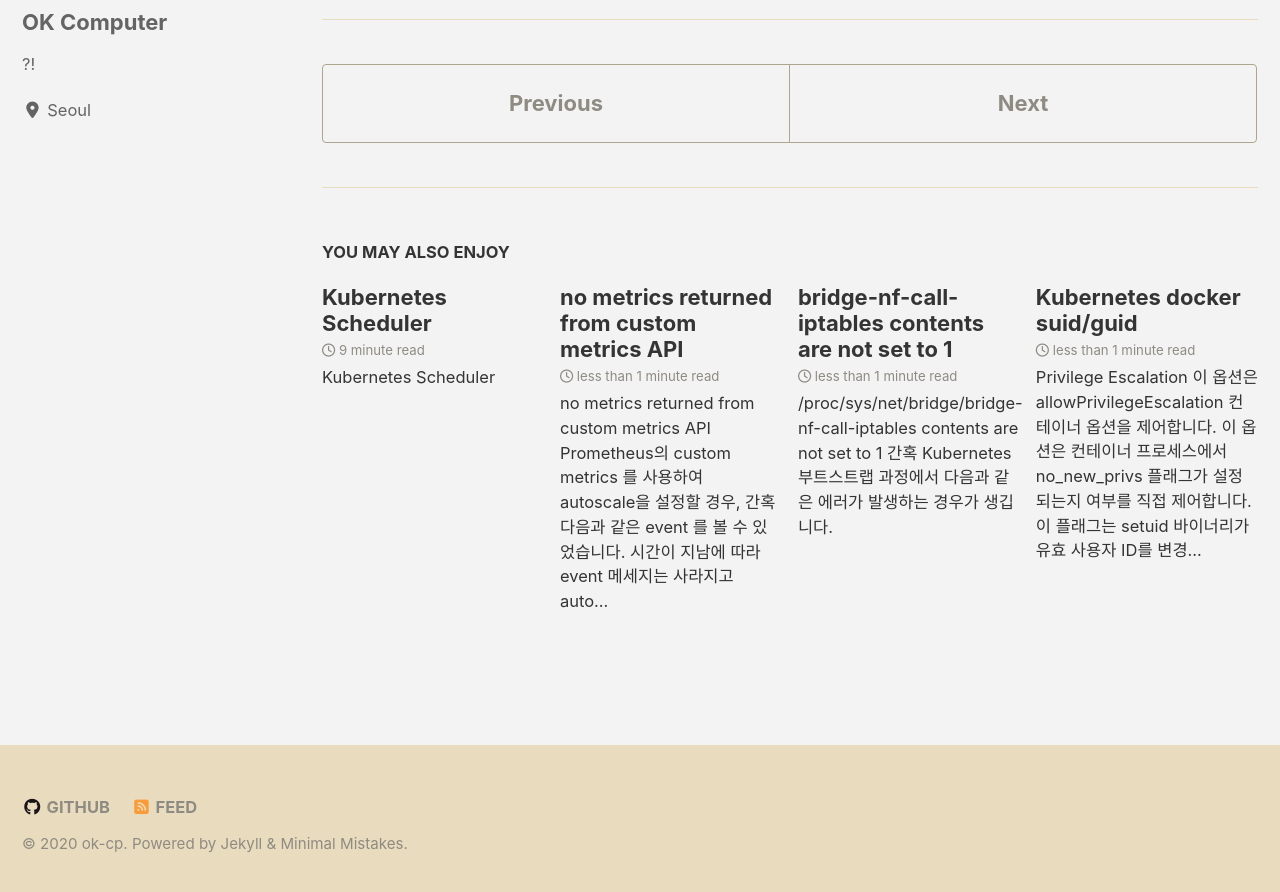
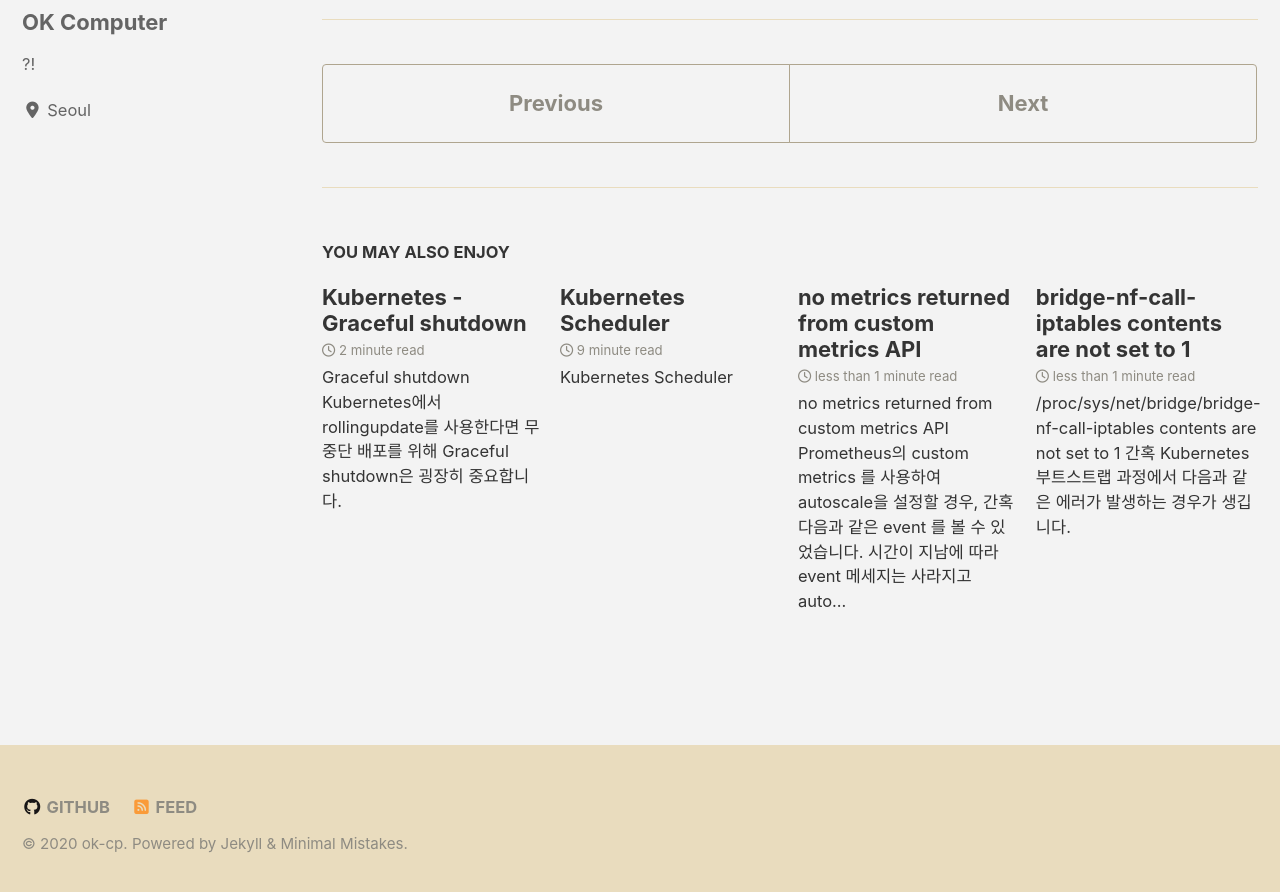
Before and after one commit to ok-cp/ok-cp.github.io, a Jekyll site: the page built from _posts/2020-06-02-optimizing-coredns.md, in a window 1280 px wide and 900 px high, scrolled down 1429 px. Shown: the top 892 px of the window. Built offline with Jekyll 4.4.1, drawn with Linux system fonts in a browser that asks for light colours; cached includes are drawn as plain includes; nearby versions of some CDN libraries; part of the change alters nothing that is shown.

Commit message:
gracefulshutdown

````diff
--- a/_posts/2020-06-27-k8s-scheduler.md
+++ b/_posts/2020-06-27-k8s-scheduler.md
@@ -15,7 +15,14 @@ tags:
 4. kubelet은 Pod를 실행하고 노드에서 실행합니다.
 
 ## Kubernetes 가 올바른 노드를 찾는 방법
-Perhaps the hardest part of the above steps is when the Scheduler decides which node it should select for running the pod. Indeed, this part takes the most work as there are several algorithms that the Scheduler must use to make this decision. Some of those algorithms depend on user-supplied options, while Kubernetes itself calculates others. They can be explained like a set of questions that the Scheduler asks the node to decide it.
+Scheduler는 결정을 하기 위해 사용하는 알고리즘이 있습니다.
+
+### Pod를 실행하기 위해서는 조건이 있습니다.
+만약 높은 CPU, Memory 사용량의 Pod가 있다면 노드에 과부하가 걸릴 수 있습니다.
+Scheduler는 배치할 포드가 있으면 노드에 필요한 자원이 있는지 여부를 판별하게 됩니다.
+Pod가 요청한 Memory가 충분하지 않은 노드에 Pod가 배포된 경우 호스팅된 응용 프로그램이 예기치 않게 작동하거나 심지어 충돌 할 수 있습니다.
+대부분 Kubernetes의 결정이 올바를 수 있지만 때때로 사용자는 Kubernetes를 대신 결정을 내려야합니다.
+
 
 Magalix trial
 Do You Have What it Takes To Run This Pod (Predicate)?
--- /dev/null
+++ b/_posts/2020-06-30-k8s-graceful-shutdown.md
@@ -0,0 +1,96 @@
+---
+title: "Kubernetes - Graceful shutdown"
+date: 2020-06-30 18:26:28 +0900
+categories: Container
+classes: wide
+tags:
+  - Kubernetes
+
+---
+## Graceful shutdown
+Kubernetes에서 rollingupdate를 사용한다면 무중단 배포를 위해 Graceful shutdown은 굉장히 중요합니다.
+
+### Pod lifecycle
+Pod 종료됨과 동시에 Service의 Endpoint 목록에서 삭제되며 새로운 request/response를 중지하게 됩니다.
+배포 프로세스 중 다운 타임을 피하려면 Pod가 종료되기 전, 애플리케이션이 정상적으로 종료되어야합니다.
+
+Pod가 종료되기 까지 기본적으로 30초가 주어집니다. 30초가 지나면 Pod의 모든 프로세스가로 종료됩니다.
+종료되기 전에 응용 프로그램은 모든 요청을 완료해야합니다.
+
+[그림]
+
+Endpoint에서 Pod를 제거하고 SIGTERM 신호를 보내는 것은 순차적이 아니라 동시에 발생합니다.
+하지만, Ingress Controller는 약간의 지연으로 업데이트된 Endpoint 목록을 가져오고 새 트래픽은 계속 Pod로 전송하게 되고 클라이언트가 Pod의 종료시 5XX 오류를 얻게 됩니다.
+HTTP 애플리케이션의 경우에는 response Header에 Connection: close 을 보내면 됩니다.
+
+
+### NGINX Test
+Nginx의 경우, master proccess와 worker를  nginx -s <SIGNAL> 명령어를 통해 프로세스를 즉시 종료할 수 있습니다.
+Nginx Pod의 Graceful shutdown을 위해 SIGNAL를 보내는 명령을 preStop에 추가해야합니다.
+
+```yaml
+lifecycle:
+      preStop :
+        exec :
+          command :
+          -/usr/sbin/nginx
+          --s
+          -quit
+```
+
+#### Nginx Container log
+```bash
+2018/01/25 13:58:31 [notice] 1#1: signal 3 (SIGQUIT) received, shutting down
+2018/01/25 13:58:31 [notice] 11#11: gracefully shutting down
+```
+NGINX는 요청이 완료 될 때까지 기다렸다가 프로세스를 종료합니다.
+
+#### 적용시 발생하는 이슈
+여러 경우에 NGINX가 SIGTERM대신에 전송 될 때 이상한 문제가 발생했습니다 SIGQUIT. 그로 인해 요청이 정상적으로 완료되지 않았습니다.
+불행히도 우리는이 이상한 행동의 원인이 무엇인지 알 수 없었습니다.
+NGINX 컨테이너의 로그에서“ 5 번 소켓에 열린 소켓 # 10이 남았습니다 ”와 같은 메시지 가 표시되고 포드가 종료되었습니다.
+해당 Ingress에서 응답을 연구하면 문제가 분명해집니다.
+
+[그림]
+
+배포 프로세스 중 HTTP 상태 코드
+이 경우 503 오류는 수신 자체에서 발생합니다. 컨트롤러가 NGINX 컨테이너에 연결할 수 없습니다 (사용할 수 없음). NGINX 컨테이너의 로그는 다음과 같습니다.
+
+```bash
+[alert] 13939#0: *154 open socket #3 left in connection 16
+[alert] 13939#0: *168 open socket #6 left in connection 13
+```
+
+바꿀 경우, SIGTERM로 SIGQUIT, 컨테이너는 503 오류의 부재에 의해 확인되고, 정상적으로 종료하기 시작합니다.
+
+
+### 부하 테스트를 통한 검증
+부하 테스트를 통해서 컨테이너가 제대로 작동하는지 확인할 수 있습니다.
+시나리오는 여러 사용자가 동시에 사이트를 방문한다고 가정합니다.
+가장 중요한 것은 단계적으로 변경 사항을 테스트하는 것 입니다. 새로운 수정 사항으로 시작하여 구현하고 테스트를 실행한 후 결과가 이전 실행과 다른지 확인해야합니다.
+또한, 컨테이너 로그 종료와 관련된 컨테이너 로그를 분석하는 것이 좋습니다.
+
+첫 번째 테스트에서는 lifecycle 를 사용하지 않고 테스트합니다.
+
+[그림]
+
+배포 중에 발생하여 평균 5 초 동안 지속되는 502 오류의 급증을 볼 수 있습니다.
+이전 포드가 종료되는 동안 요청이 실패했기 때문이라고 생각합니다.
+그 후, 연결이 끊어진 NGINX 컨테이너 중지로 인해 503 오류가 급증했습니다.
+
+두번째는 lifecycle을 설정하고 하위 프로세스를 Graceful shutdown 이 되는지 살펴 보겠습니다.
+
+[그림]
+
+배치 중에 더 이상 5XX 오류가 없습니다! 프로세스가 계획대로 진행되고 정상적으로 종료됩니다.
+
+하지만 Ingress Controller를 사용하는 경우, 오류가 발생할 수 있습니다.
+방지하기 위해 preStop 에 <sleep> 명령을 통해 지연하여 오류를 피할 수 있습니다.
+
+### 결론
+Graceful shutdown 을 위해서는 다음 단계가 필요합니다.
+1. 응용 프로그램은 몇 초 정도 기다렸다가 새 연결 수락을 중지해야합니다.
+2. 응용 프로그램은 모든 요청이 완료 될 때까지 대기하고 모든 유휴 연결 유지 연결을 닫아야합니다.
+3. 자체 프로세스를 종료해야합니다.
+4. preStop를 추가하십시오.
+5. 백엔드 구성을 분석하고 관련 매개 변수를 선택하십시오.
````
